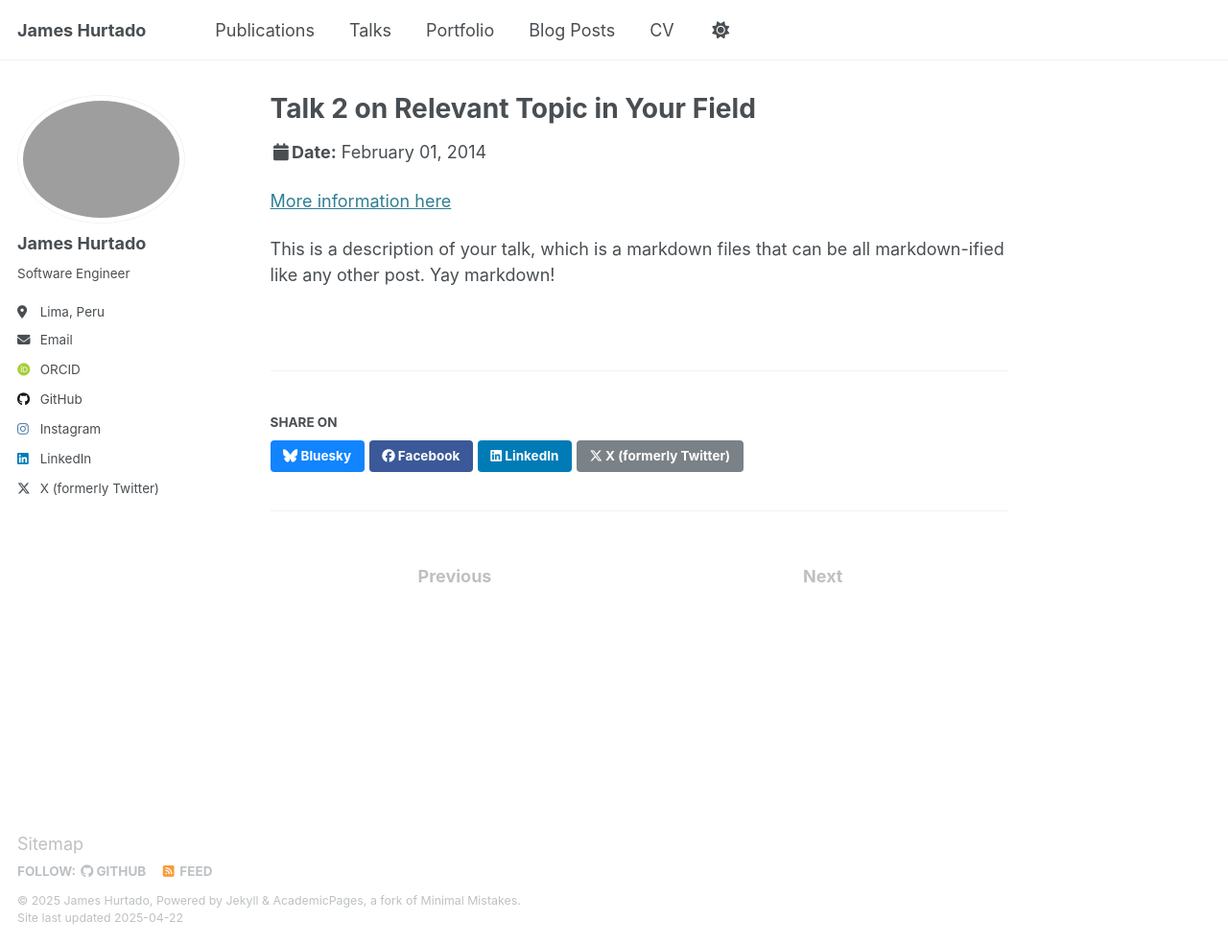
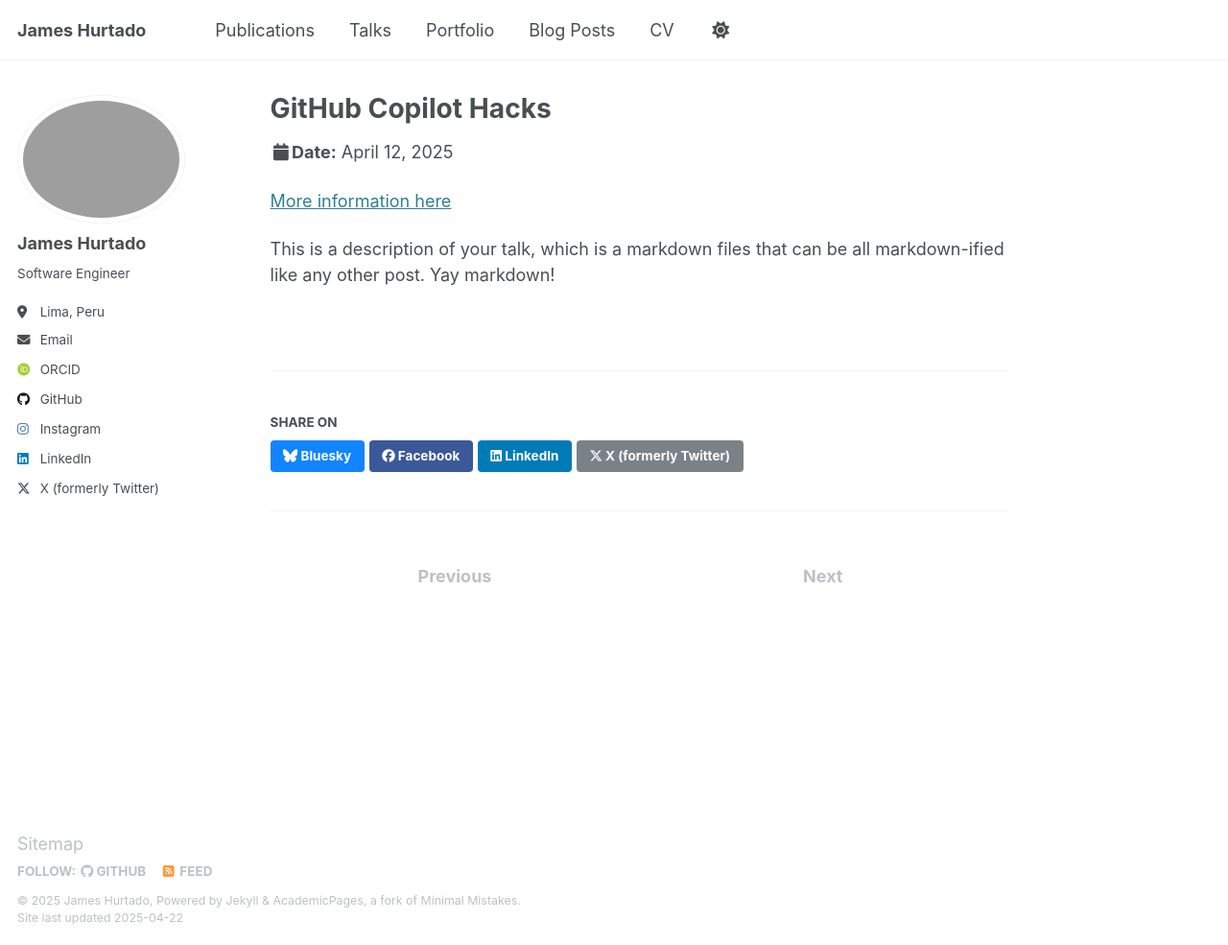
Before and after one commit to jamesrhurtado/jamesrhurtado.github.io, a Jekyll site: the page built from _talks/2014-02-01-talk-2.md, in a window 1280 px wide and 985 px high. Shown: the whole window at 96% size. Built offline with Jekyll 4.4.1, drawn with Linux system fonts in a browser that asks for light colours; some web fonts are replaced; a file with an impossible date is left out.

Commit message:
update date

```diff
--- a/_config.yml
+++ b/_config.yml
@@ -13,7 +13,7 @@ title                    : "James Hurtado"
 title_separator          : "-"
 name                     : &name "James Hurtado"
 description              : &description "Software Engineer"
-url                      : https://jamesrhurtado.github.io/ # the base hostname & protocol for your site e.g. "https://[your GitHub username].github.io"
+url                      : https://jamesrhurtado.github.io # the base hostname & protocol for your site e.g. "https://[your GitHub username].github.io"
 baseurl                  : "" # the subpath of your site, e.g. "/blog"
 repository               : "jamesrhurtado/jamesrhurtado.github.io"
 
--- a/_talks/2014-02-01-talk-2.md
+++ b/_talks/2014-02-01-talk-2.md
@@ -1,11 +1,11 @@
 ---
-title: "Talk 2 on Relevant Topic in Your Field"
+title: "GitHub Copilot Hacks"
 collection: talks
 type: "Talk"
-permalink: /talks/2014-02-01-talk-2
-venue: "London School of Testing"
-date: 2014-02-01
-location: "London, UK"
+permalink: /talks/2025-04-12-talk-2
+venue: "UPC Monterrico"
+date: 2025-04-12
+location: "Lima, PE"
 ---
 
 [More information here](http://example2.com)
```
Also changed, not shown: _publications/2025-01-14-smartphone-addiction.md (renamed from _publications/2025-14-01-smartphone-addiction.md, +2 -2 lines), _talks/2012-03-01-talk-1.md (+1 -1 lines).
